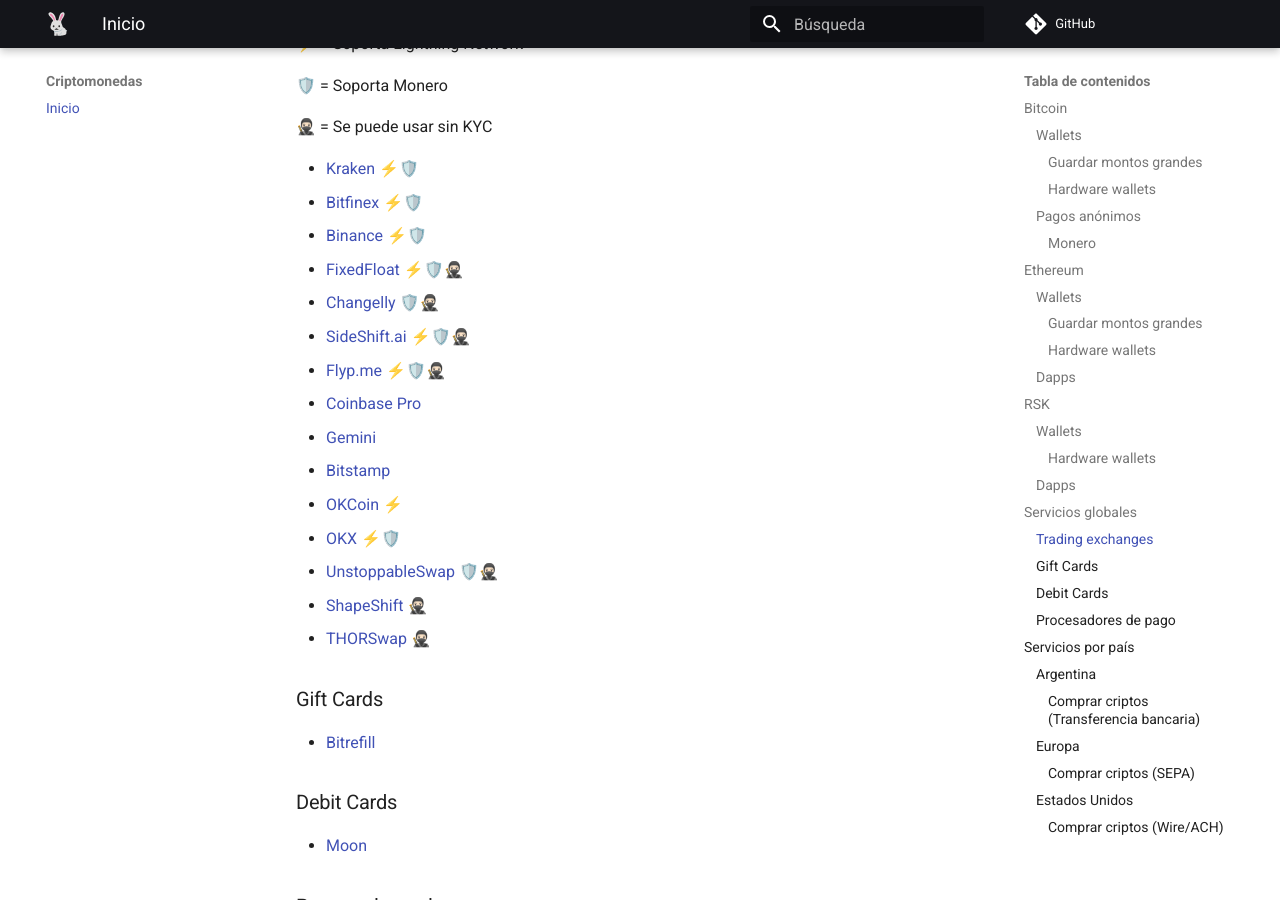
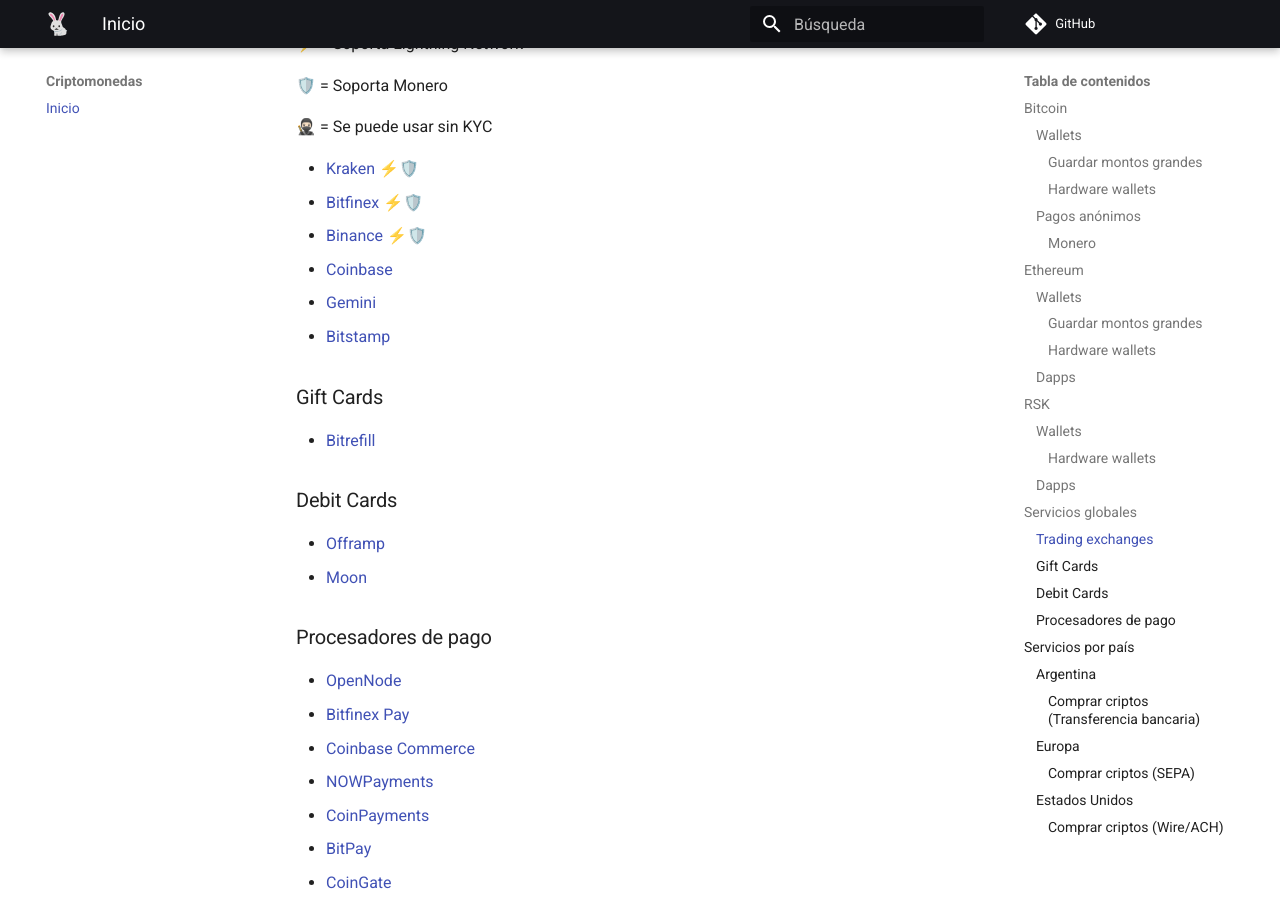
Before and after one commit to anomalouscode/wiki, an MkDocs documentation site: the page built from docs/criptomonedas/index.md, in a window 1280 px wide and 900 px high, scrolled down 3250 px. Built offline with MkDocs 1.6.1 and Material for MkDocs 9.7.7, drawn with Linux system fonts in a browser that asks for light colours; comment, search, counter and statistics services are not loaded.

Commit message:
Update index.md

```diff
--- a/docs/criptomonedas/index.md
+++ b/docs/criptomonedas/index.md
@@ -103,7 +103,7 @@
 
 #### Hardware wallets
 
-- [Trezor](https://trezor.io/)
+- [Trezor](hthtps://trezor.io/)
 - [Ledger](https://www.ledger.com/)
 
 ### Dapps
@@ -126,18 +126,9 @@
 - [Kraken](https://www.kraken.com/) ⚡🛡️
 - [Bitfinex](https://www.bitfinex.com/) ⚡🛡️
 - [Binance](https://www.binance.com/) ⚡🛡️
-- [FixedFloat](https://fixedfloat.com/) ⚡🛡️🥷🏻
-- [Changelly](https://changelly.com/) 🛡️🥷🏻
-- [SideShift.ai](https://sideshift.ai/) ⚡🛡️🥷🏻
-- [Flyp.me](https://flyp.me/) ⚡🛡️🥷🏻
-- [Coinbase Pro](https://pro.coinbase.com/)
+- [Coinbase](https://coinbase.com/)
 - [Gemini](https://gemini.com/)
 - [Bitstamp](https://www.bitstamp.net/)
-- [OKCoin](https://www.okcoin.com/) ⚡
-- [OKX](https://www.okx.com/) ⚡🛡️
-- [UnstoppableSwap](https://unstoppableswap.net/) 🛡️🥷🏻
-- [ShapeShift](https://shapeshift.com/) 🥷🏻
-- [THORSwap](https://thorswap.finance/) 🥷🏻
 
 ### Gift Cards
 
@@ -145,6 +136,7 @@
 
 ### Debit Cards
 
+- [Offramp](https://www.offramp.xyz/)
 - [Moon](https://paywithmoon.com/)
 
 ### Procesadores de pago
```
